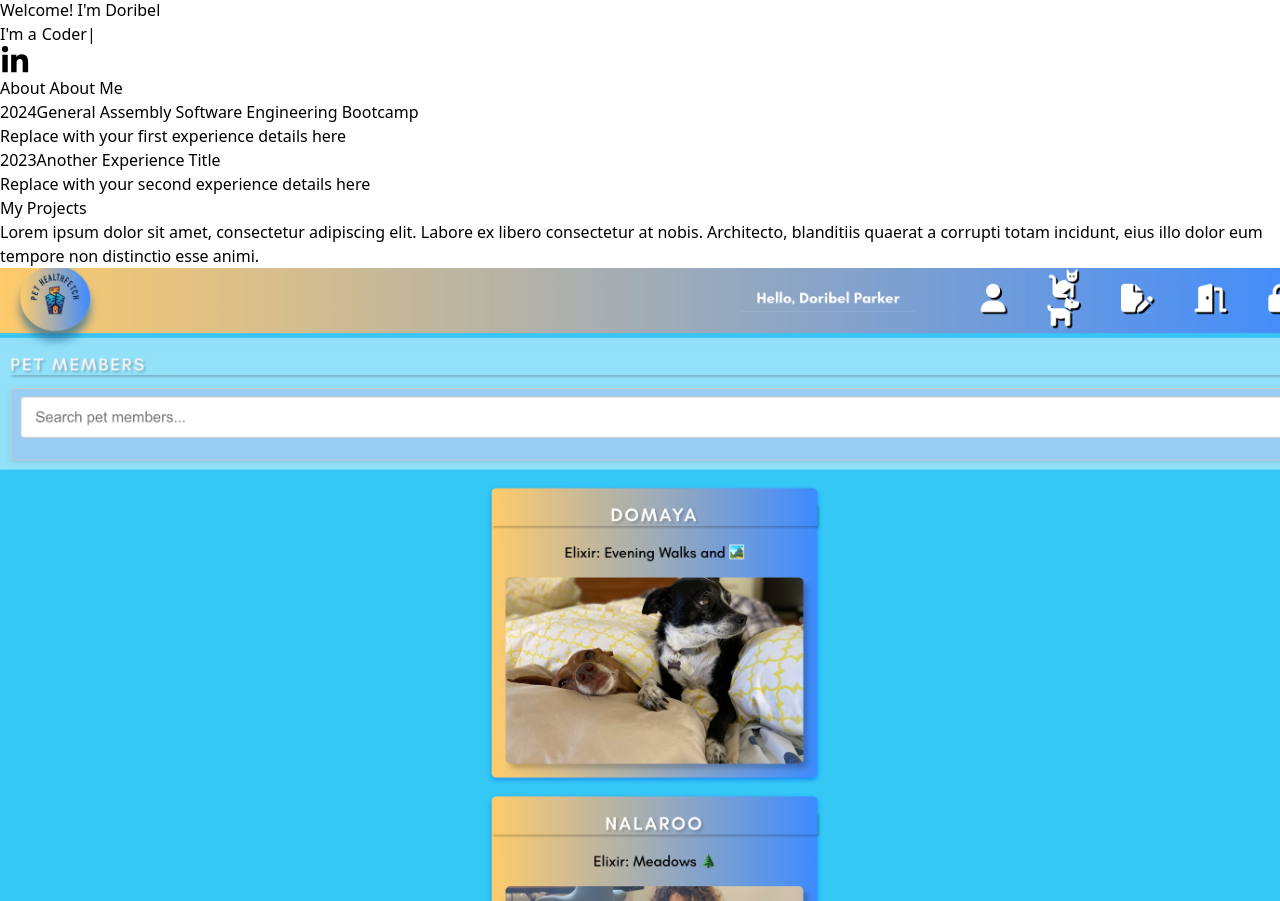
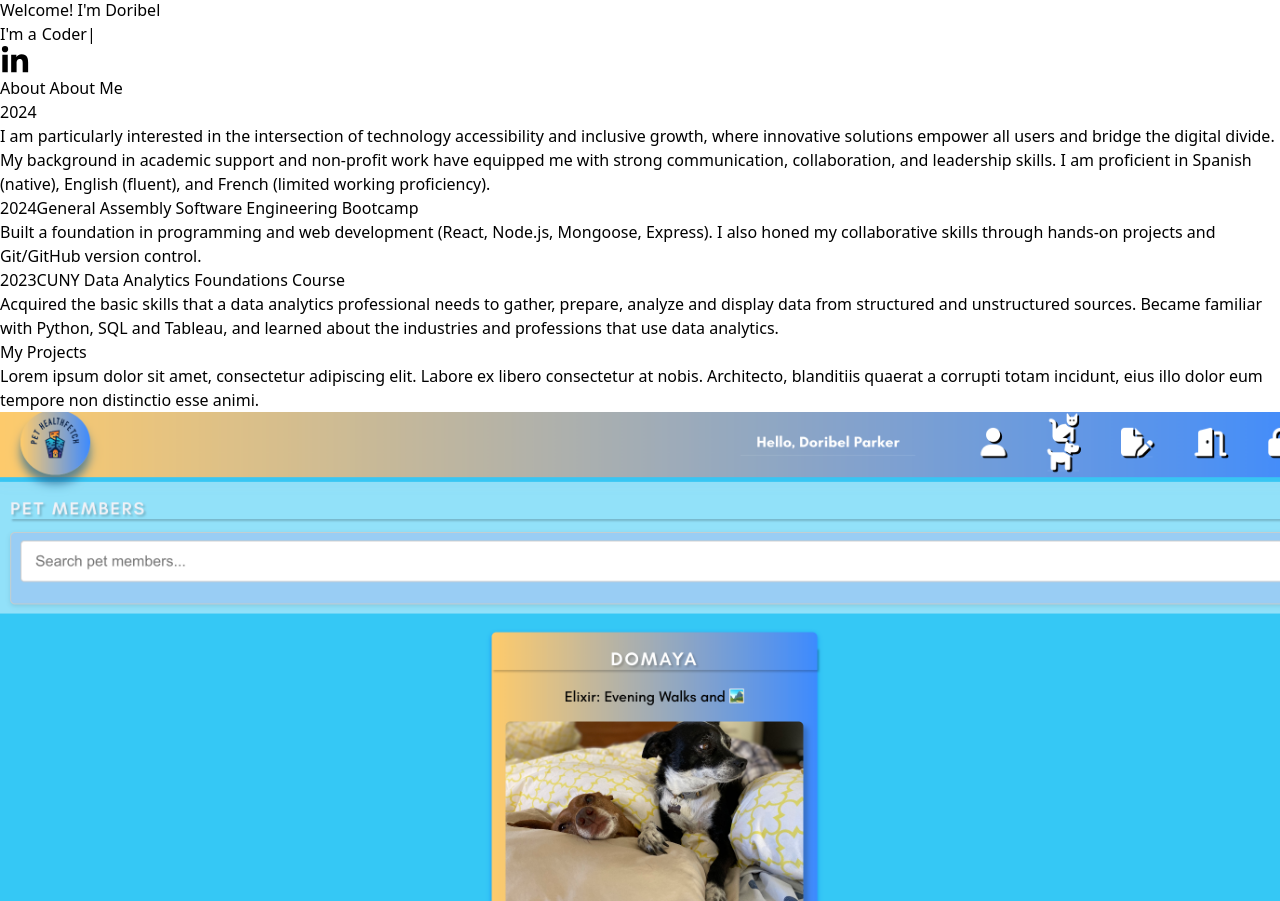
Before and after one commit to dterceroparker/doribel-react-portfolio, a React (Vite) app: page / in a window 1280 px wide. Shown: the part 1725-2626 px from the top of the page. Built offline with nearby package versions, Linux system fonts and the light colour scheme.

Commit message:
Add appropriate meta tags to the head of your index.html

```diff
--- a/index.html
+++ b/index.html
@@ -2,6 +2,9 @@
 <html lang="en">
   <head>
     <meta charset="UTF-8" />
+    <meta property="og:title" content="Doribel React Portfolio" />
+    <meta property="og:type" content="website" />
+    <meta property="og:description" content="View my projects" />
     <link rel="icon" type="image/svg+xml" href="/vite.svg" />
     <meta name="viewport" content="width=device-width, initial-scale=1.0" />
     <title>Doribel Portfolio</title>
--- a/src/pages/About.jsx
+++ b/src/pages/About.jsx
@@ -1,15 +1,20 @@
 import AboutItem from '../components/AboutItem'
 
 const data = [
+  {year: 2024,
+    title: '',
+    details: 'I am particularly interested in the intersection of technology accessibility and inclusive growth, where innovative solutions empower all users and bridge the digital divide. My background in academic support and non-profit work have equipped me with strong communication, collaboration, and leadership skills. I am proficient in Spanish (native), English (fluent), and French (limited working proficiency).',
+
+  },
   {
     year: 2024,
     title: 'General Assembly Software Engineering Bootcamp',
-    details: 'Replace with your first experience details here',
+    details: 'Built a foundation in programming and web development (React, Node.js, Mongoose, Express). I also honed my collaborative skills through hands-on projects and Git/GitHub version control.',
   },
   {
     year: 2023,
-    title: 'Another Experience Title',
-    details: 'Replace with your second experience details here',
+    title: 'CUNY Data Analytics Foundations Course',
+    details: 'Acquired the basic skills that a data analytics professional needs to gather, prepare, analyze and display data from structured and unstructured sources. Became familiar with Python, SQL and Tableau, and learned about the industries and professions that use data analytics.',
   },
 ]
 
--- a/src/pages/Landing.jsx
+++ b/src/pages/Landing.jsx
@@ -4,7 +4,7 @@ import { FaLinkedinIn } from 'react-icons/fa'
 function Landing() {
   return (
     <div id='main'>
-      <img className='w-full h-screen object-cover object-left' src="src/assets/images/main.jpg" alt="main page background" />
+      <img className='w-full h-screen object-cover object-left' src="src/assets/images/landing.jpg" alt="landing page background" />
       <div className='w-full h-screen absolute top-0 left-0 bg-white/40'>
         <div className='max-w-[700px] m-auto h-full w-full flex flex-col justify-center lg:items-start items-center'>
           <h1 className='sm:text-5xl text-4xl font-bold text-gray-800'>Welcome! I'm Doribel</h1>
--- a/src/pages/Projects.jsx
+++ b/src/pages/Projects.jsx
@@ -4,9 +4,9 @@ import returningHomeImg from '../assets/images/returningHome.png'
 
 function Projects() {
   return (
-    <section id='projects' className='max-w-[1040px] m-auto md:pl-20 p-4 py-16'>
+    <section id='projects' className='max-w-[1040px] m-auto md:pl-20 p-4 py-0'>
       <h1 className='text-4xl font-bold text-center text-[#001b5e]'>My Projects</h1>
-      <p className='text-center py-4'>
+      <p className='text-center py-4 text-gray-500'>
         Lorem ipsum dolor sit amet, consectetur adipiscing elit. Labore ex libero consectetur at nobis. Architecto, blanditiis quaerat a corrupti totam incidunt, eius illo dolor eum tempore non distinctio esse animi.
       </p>
       <div className='grid sm:grid-cols-2 gap-12'>
```
Also changed, not shown: src/assets/images/landing.jpg (renamed from src/assets/images/main.jpg).
